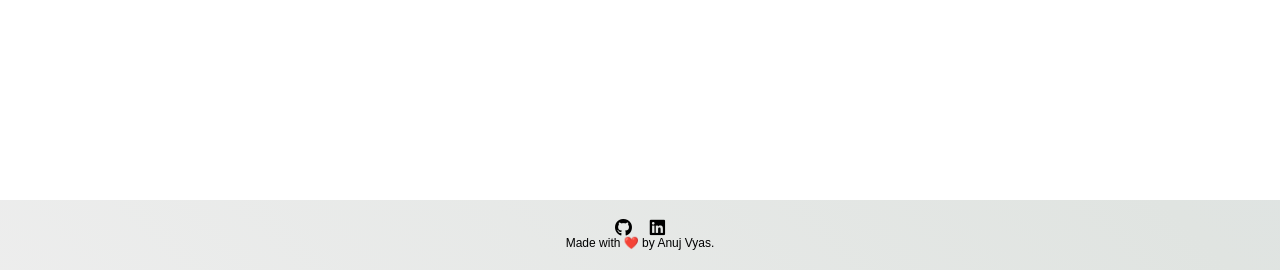
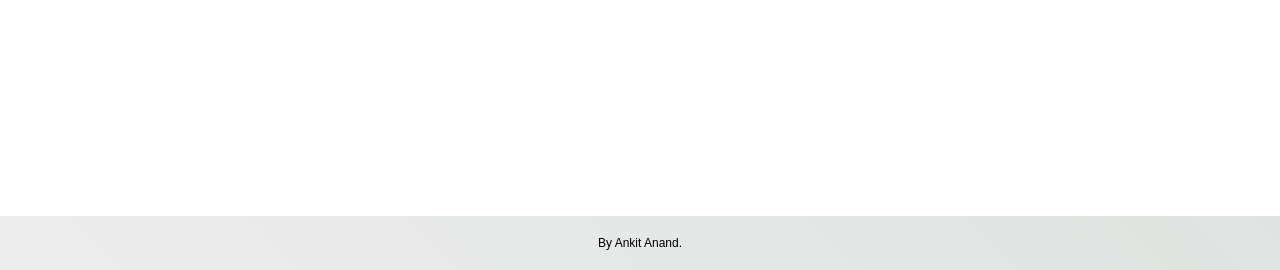
Before and after one commit to AnkitAnand2/SpamDeploy, a Flask app: page / in a window 1280 px wide. Shown: the part 530-800 px from the top of the page. Run offline with Flask 2, Linux system fonts and the light colour scheme; parts of the project's set-up code (start-up, migrations or seed data) failed here and were passed over; some libraries are stand-ins or nearby versions.

Commit message:
Update home.html

```diff
--- a/templates/home.html
+++ b/templates/home.html
@@ -29,11 +29,8 @@
 
         <!-- Footer -->
         <div class='footer'>
-            <div class="contact">
-                <a target="_blank" href="https://github.com/anujvyas/Spam-SMS-Classifier-Deployment"><i class="fab fa-github fa-lg contact-icon"></i></a>
-                <a target="_blank" href="https://www.linkedin.com/in/anujkvyas"><i class="fab fa-linkedin fa-lg contact-icon"></i></a>
-            </div>
-            <p class='footer-description'>Made with ❤️ by Anuj Vyas.</p>
+
+            <p class='footer-description'>By Ankit Anand.</p>
         </div>
 
     </body>
```
